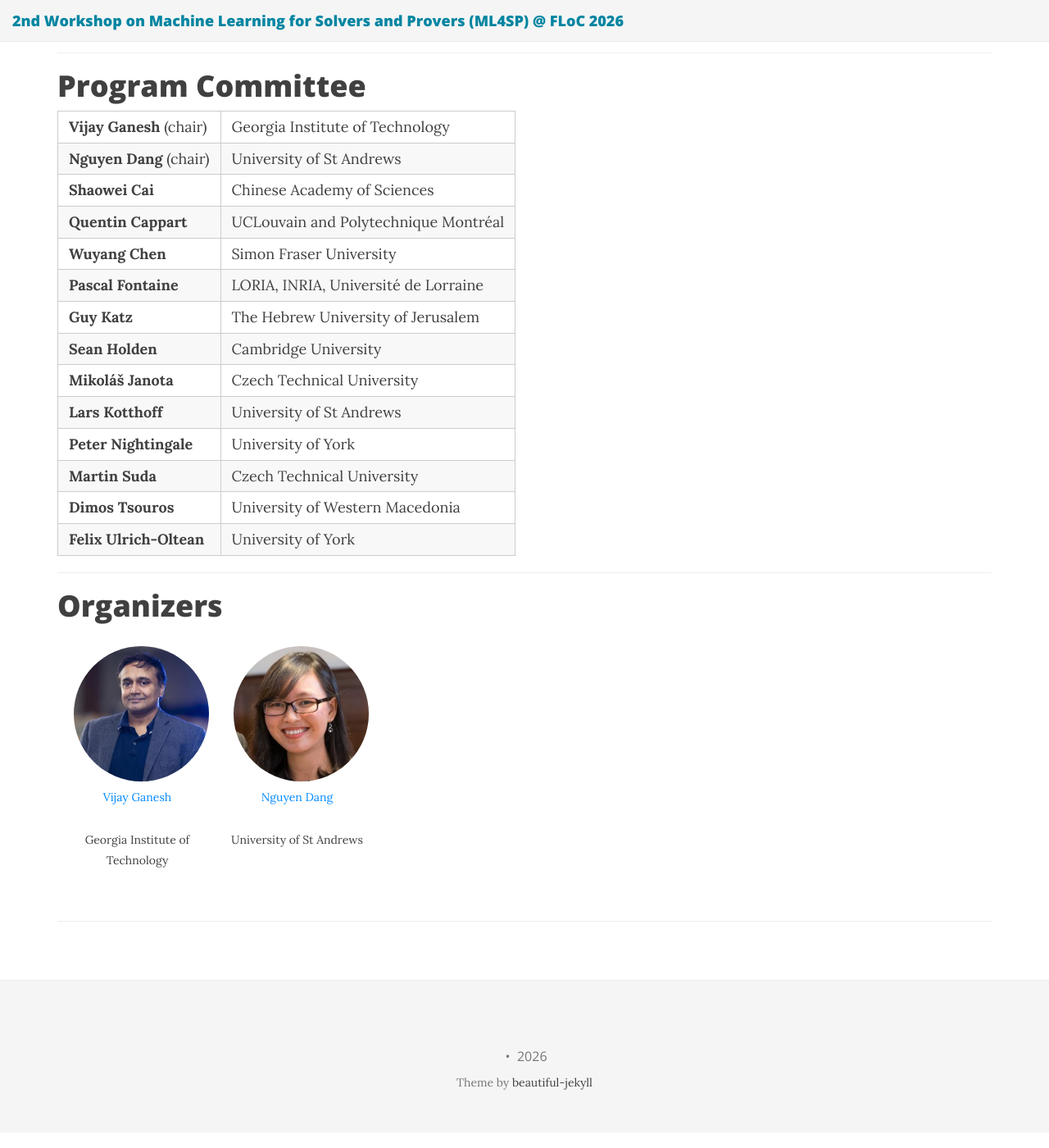
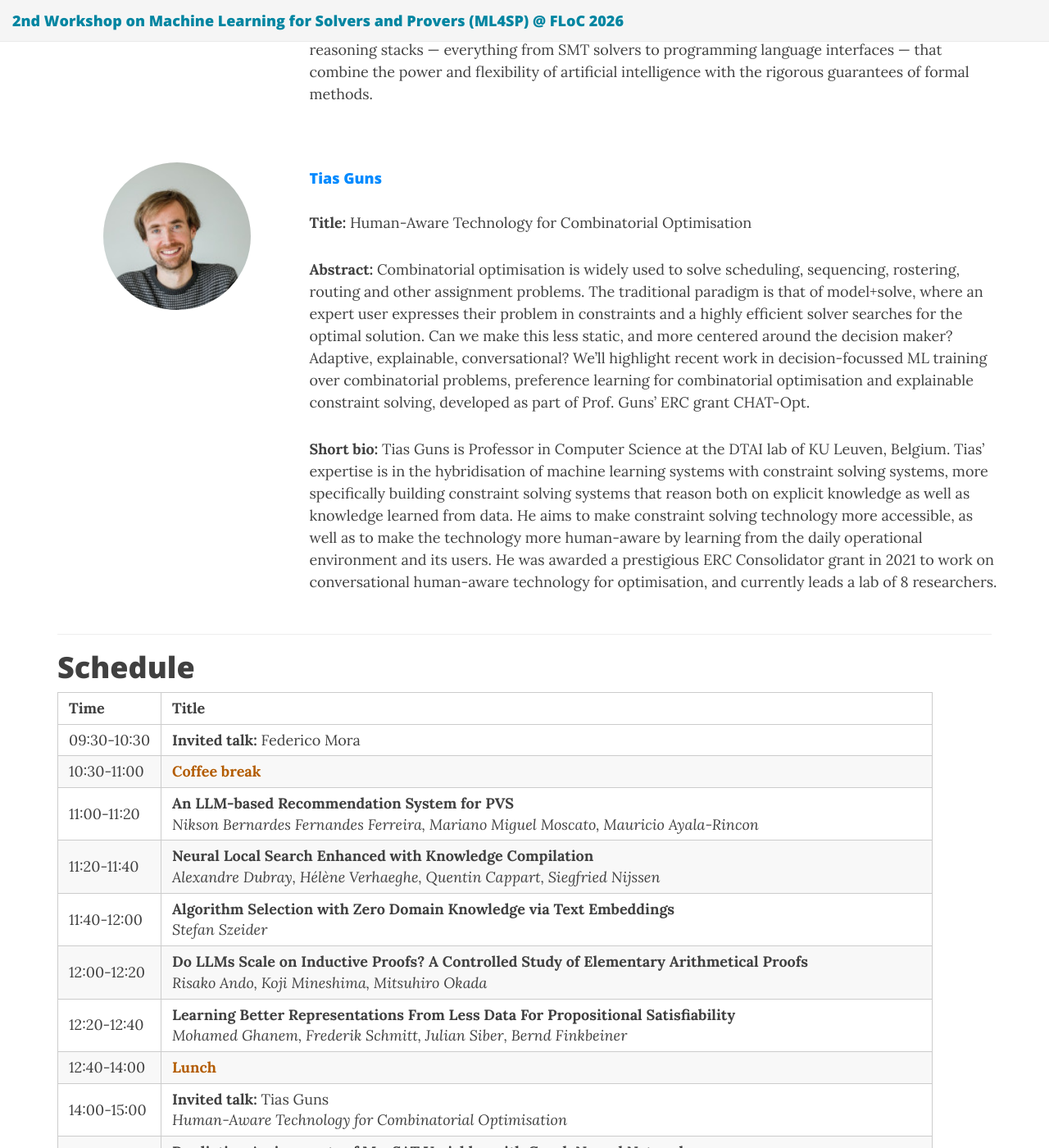
Before and after one commit to ml4sp/ml4sp.github.io, a Jekyll site: the page built from index.md, in a window 1280 px wide and 1400 px high, scrolled down 2114 px. Shown: the whole window at 82% size. Built offline with Jekyll 4.4.1, drawn with Linux system fonts in a browser that asks for light colours; nearby versions of some CDN libraries; some of the changed text lies outside the part shown.

Commit message:
add schedule and invited talks

```diff
--- a/index.md
+++ b/index.md
@@ -98,7 +98,45 @@ Please register via [FLoC’26 registration page](https://www.floc26.org/registr
 
 # Invited Talks
 
-TBA
+<div class="container" markdown="1" style="margin-top: 20px;">
+
+<div class="row" style="margin-bottom: 40px;">
+<div class="col-xs-12 col-sm-3 text-center">
+<img src="{{ site.baseurl }}/img/federico_mora.jpg" alt="Federico Mora" class="img-circle" style="width: 180px; margin-bottom: 15px;" />
+</div>
+<div class="col-xs-12 col-sm-9" markdown="1">
+
+#### [Federico Mora](https://federico.morarocha.ca/)
+
+**Title and abstract:** TBA
+
+**Short bio:** Federico Mora is an incoming Assistant Professor at the University of Waterloo and Faculty Affiliate at the Vector Institute. His core research mission is to make verification of real-world systems practical at an industrial scale. In pursuit of this goal, Federico builds automated reasoning stacks — everything from SMT solvers to programming language interfaces — that combine the power and flexibility of artificial intelligence with the rigorous guarantees of formal methods.
+
+</div>
+</div>
+
+<div class="row">
+<div class="col-xs-12 col-sm-3 text-center">
+<img src="{{ site.baseurl }}/img/tias_guns.jpeg" alt="Tias Guns" class="img-circle" style="width: 180px; margin-bottom: 15px;" />
+</div>
+<div class="col-xs-12 col-sm-9" markdown="1">
+
+#### [Tias Guns](https://people.cs.kuleuven.be/~tias.guns/)
+
+**Title:** Human-Aware Technology for Combinatorial Optimisation
+
+**Abstract:** Combinatorial optimisation is widely used to solve scheduling, sequencing, rostering, routing and other assignment problems. The traditional paradigm is that of model+solve, where an expert user expresses their problem in constraints and a highly efficient solver searches for the optimal solution.
+Can we make this less static, and more centered around the decision maker? Adaptive, explainable, conversational?
+We'll highlight recent work in decision-focussed ML training over combinatorial problems, preference learning for combinatorial optimisation and explainable constraint solving, developed as part of Prof. Guns' ERC grant CHAT-Opt.
+
+**Short bio:** Tias Guns is Professor in Computer Science at the DTAI lab of KU Leuven, Belgium. Tias' expertise is in the hybridisation of machine learning systems with constraint solving systems, more specifically building constraint solving systems that reason both on explicit knowledge as well as knowledge learned from data. He aims to make constraint solving technology more accessible, as well as to make the technology more human-aware by learning from the daily operational environment and its users. He was awarded a prestigious ERC Consolidator grant in 2021 to work on conversational human-aware technology for optimisation, and currently leads a lab of 8 researchers.
+
+</div>
+</div>
+
+</div>
+
+<div style="clear: both;"></div>
 
 <!-- <div class="container" style="margin-top: 25px;margin-bottom: 40px;">
   <div class="row">
@@ -122,7 +160,24 @@ TBA
 
 # Schedule
 
-TBA
+| Time | Title |
+|------|-------|
+| 09:30-10:30 | **Invited talk:** Federico Mora |
+| 10:30-11:00 | <span style="color:#b35c00;">**Coffee break**</span> |
+| 11:00-11:20 | **An LLM-based Recommendation System for PVS**<br>*Nikson Bernardes Fernandes Ferreira, Mariano Miguel Moscato, Mauricio Ayala-Rincon* |
+| 11:20-11:40 | **Neural Local Search Enhanced with Knowledge Compilation**<br>*Alexandre Dubray, Hélène Verhaeghe, Quentin Cappart, Siegfried Nijssen* |
+| 11:40-12:00 | **Algorithm Selection with Zero Domain Knowledge via Text Embeddings**<br>*Stefan Szeider* |
+| 12:00-12:20 | **Do LLMs Scale on Inductive Proofs? A Controlled Study of Elementary Arithmetical Proofs**<br>*Risako Ando, Koji Mineshima, Mitsuhiro Okada* |
+| 12:20-12:40 | **Learning Better Representations From Less Data For Propositional Satisfiability**<br>*Mohamed Ghanem, Frederik Schmitt, Julian Siber, Bernd Finkbeiner* |
+| 12:40-14:00 | <span style="color:#b35c00;">**Lunch**</span> |
+| 14:00-15:00 | **Invited talk:** Tias Guns<br>*Human-Aware Technology for Combinatorial Optimisation* |
+| 15:00-15:20 | **Predicting Assignments of MaxSAT Variables with Graph Neural Networks**<br>*Jonathan Oliva, Peter Nightingale, Felix Ulrich-Oltean* |
+| 15:20-15:40 | **Caching and Batching for Neural Clause Selection in Saturation-Based Theorem Proving**<br>*Alexander Pluska, Florian Zuleger* |
+| 15:40-16:10 | <span style="color:#b35c00;">**Coffee break**</span> |
+| 16:10-16:30 | **A priori knowledge for learning combinations of heuristics for CSPs**<br>*Anastasia Paparrizou, Michael Sioutis, Yoan Thomas, Christian Bessiere* |
+| 16:30-16:50 | **KissatEvolve: Controllable and Scalable Synthesis of SAT Heuristics with Densely Annotated Memory Bank**<br>*Meru Gopalan, Jialin Lu, Jialin Song, Shimin Zhang, Hieu Nguyen, Wuyang Chen, Vijay Ganesh* |
+| 16:50-17:10 | **Revealing the limits of Machine Learning for Satisfiability Testing: a dataset for learning minimal moves**<br>*Laurent Simon* |
+| 17:10-18:00 | <span style="color:#b35c00;">**Panel discussion**</span> |
 
 <!-- | Time | Event | Speaker |
 |------|-------|---------|
```
Also changed, not shown: img/federico_mora.jpg (added), img/tias_guns.jpeg (added).
